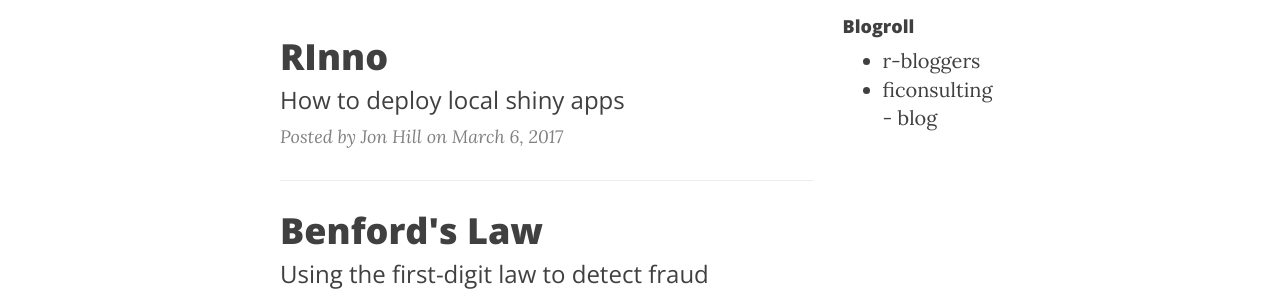
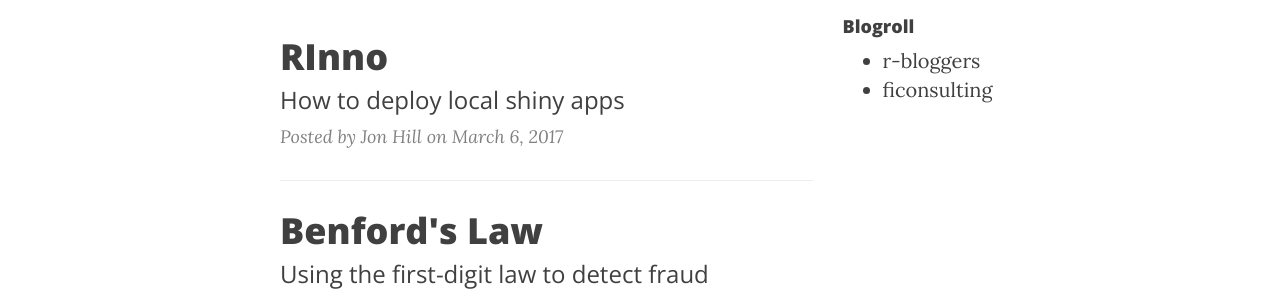
Before and after one commit to ficonsulting/filabs, a Jekyll site: the page built from index.html, in a window 1280 px wide. Shown: the part 491-791 px from the top of the page. Built offline with Jekyll 4.4.1, drawn with Linux system fonts in a browser that asks for light colours; nearby versions of some CDN libraries; the list of posts is cut into pages by our own code.

Commit message:
Update blogroll.yml

```diff
--- a/_data/blogroll.yml
+++ b/_data/blogroll.yml
@@ -2,5 +2,5 @@
 list :
     - text: r-bloggers
       url: http://www.r-bloggers.com
-    - text: ficonsulting - blog
+    - text: ficonsulting
       url: http://www.ficonsulting.com/news-insights/blog/
```
